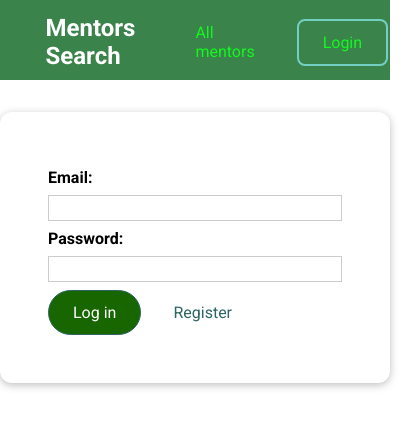
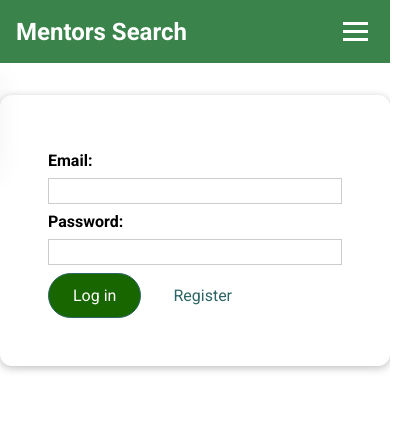
Before and after one commit to dmtr343/mentors-search, a Vue app: page /auth in a window 390 px wide. Shown: the top 428 px of the page, 412 px wide, since content can reach past the window. Built offline with nearby package versions, Linux system fonts and the light colour scheme.

Commit message:
added adaptive menu to TheHeader

```diff
--- a/src/components/UI/BaseButton.vue
+++ b/src/components/UI/BaseButton.vue
@@ -50,6 +50,7 @@ button:hover,
 button:active {
   background-color: #5f9110;
   border-color: #2d6664;
+  transition: background-color 0.15s linear;
 }
 
 .flat {
@@ -64,10 +65,25 @@ button:active {
   color: #2d6664;
 }
 
+.nav {
+  background-color: transparent;
+  width: 100%;
+  border-radius: 0;
+  padding: 1.5rem;
+  margin: 0;
+  color: #14f81f;
+  border: none;
+}
+
 .flat:hover,
 .flat:active,
 .outline:hover,
 .outline:active {
   background-color: #edd2ff;
 }
+
+.nav:hover,
+.nav:active {
+  background-color: #186600;
+}
 </style>
--- a/src/components/layout/TheHeader.vue
+++ b/src/components/layout/TheHeader.vue
@@ -1,25 +1,47 @@
 <template>
   <header>
-    <nav>
-      <h1><router-link to="/">Mentors Search</router-link></h1>
-      <ul>
-        <li><router-link to="/mentors">All mentors</router-link></li>
-        <li v-if="isLoggedIn">
+    <nav class="navbar">
+      <h1 class="nav-title">
+        <router-link to="/">Mentors Search</router-link>
+      </h1>
+      <ul
+        class="nav-menu"
+        :class="{ active: isNavbarOpened }"
+        @click="closeMenu"
+      >
+        <li class="nav-item">
+          <router-link to="/mentors">All mentors</router-link>
+        </li>
+        <li v-if="isLoggedIn" class="nav-item">
           <router-link to="/requests">Requests</router-link>
         </li>
-        <li v-else>
+        <li v-else class="nav-item">
           <router-link to="/auth">Login</router-link>
         </li>
-        <li>
-          <base-button @click="logout" v-if="isLoggedIn">Log out</base-button>
+        <li v-if="isLoggedIn" class="nav-item">
+          <base-button mode="nav" @click="logout">Log out</base-button>
         </li>
       </ul>
+      <button
+        class="nav-toggler"
+        :class="{ active: isNavbarOpened }"
+        @click="toggleMenu"
+      >
+        <span class="bar"></span>
+        <span class="bar"></span>
+        <span class="bar"></span>
+      </button>
     </nav>
   </header>
 </template>
 
 <script>
 export default {
+  data() {
+    return {
+      isNavbarOpened: false,
+    };
+  },
   computed: {
     isLoggedIn() {
       return this.$store.getters.isAuthenticated;
@@ -30,68 +52,113 @@ export default {
       this.$store.dispatch('logout');
       this.$router.replace('/mentors');
     },
+    toggleMenu() {
+      this.isNavbarOpened = !this.isNavbarOpened;
+    },
+    closeMenu() {
+      this.isNavbarOpened = false;
+    },
   },
 };
 </script>
 
 <style scoped>
-header {
-  width: 100%;
-  height: 5rem;
+.navbar {
+  display: flex;
   background-color: #3a834b;
-  display: flex;
-  justify-content: center;
+  justify-content: space-around;
   align-items: center;
+  padding: 0;
 }
 
-header a {
+.navbar a {
   text-decoration: none;
-  color: #14f81f;
-  display: inline-block;
-  padding: 0.75rem 1.5rem;
-  border: 2px solid transparent;
 }
 
-a:active,
-a:hover,
-a.router-link-active {
-  border: 2px solid #74cfc3;
-  border-radius: 8px;
-}
-
-h1 {
+.nav-title {
   margin: 0;
 }
 
-h1 a {
-  color: white;
+.nav-title a {
+  color: #ffffff;
+}
+
+.nav-toggler {
+  background-color: transparent;
+  border: none;
+  cursor: pointer;
+  display: none;
+}
+
+.bar {
+  display: block;
+  width: 25px;
+  height: 3px;
+  margin: 5px auto;
+  transition: all 0.3s ease-in-out;
+  background-color: #ffffff;
+}
+
+.nav-menu {
+  display: flex;
+  align-items: center;
+  padding: 0;
   margin: 0;
 }
 
-h1 a:hover,
-h1 a:active,
-h1 a.router-link-active {
-  border-color: transparent;
+.nav-item {
+  list-style: none;
 }
 
-header nav {
-  width: 90%;
-  margin: auto;
-  display: flex;
-  justify-content: space-between;
-  align-items: center;
+.nav-item a {
+  display: block;
+  color: #14f81f;
+  font-size: 1rem;
+  padding: 1.5rem;
 }
 
-header ul {
-  list-style: none;
-  margin: 0;
-  padding: 0;
-  display: flex;
-  justify-content: center;
-  align-items: center;
+.nav-item a:active,
+.nav-item a:hover,
+.nav-item a.router-link-active {
+  background-color: #186600;
+  transition: background-color 0.15s linear;
 }
 
-li {
-  margin: 0 0.5rem;
+@media only screen and (max-width: 576px) {
+  .navbar {
+    justify-content: space-between;
+    padding: 1rem;
+  }
+
+  .nav-menu {
+    position: absolute;
+    z-index: 1;
+    left: -100%;
+    top: 4rem;
+    flex-direction: column;
+    background-color: #3a834b;
+    width: 100%;
+    text-align: center;
+    transition: 0.3s;
+    box-shadow: 0 10px 27px rgba(0, 0, 0, 0.05);
+  }
+
+  .nav-item {
+    width: 100%;
+  }
+
+  .nav-item a,
+  .nav-item button {
+    padding: 1rem;
+  }
+
+  .nav-menu.active {
+    left: 0;
+  }
+
+  .nav-toggler {
+    display: block;
+    cursor: pointer;
+  }
 }
 </style>
--- a/src/pages/mentors/MentorsList.vue
+++ b/src/pages/mentors/MentorsList.vue
@@ -113,7 +113,7 @@ export default {
 };
 </script>
 
-<style>
+<style scoped>
 ul {
   list-style: none;
   margin: 0;
```
